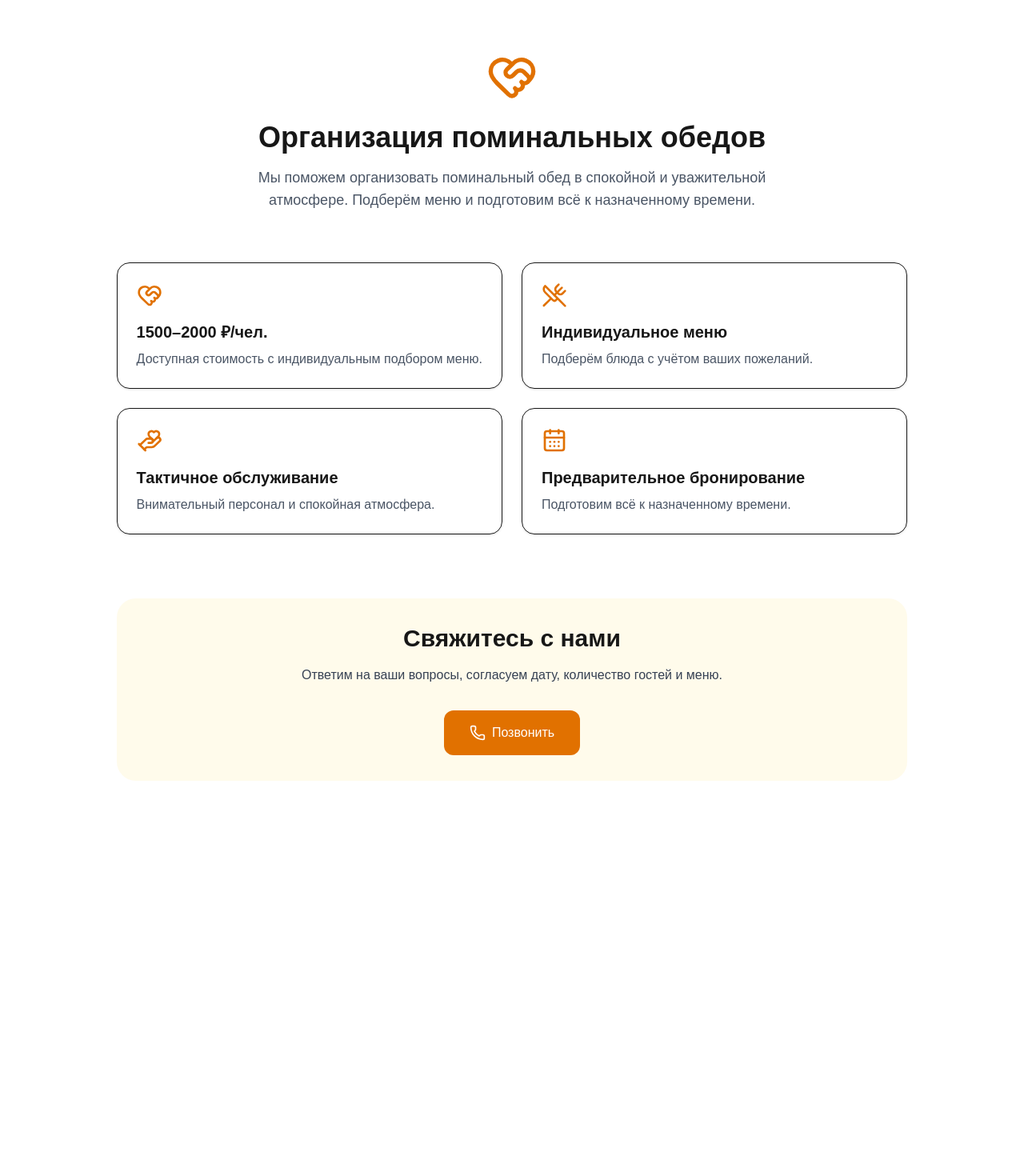
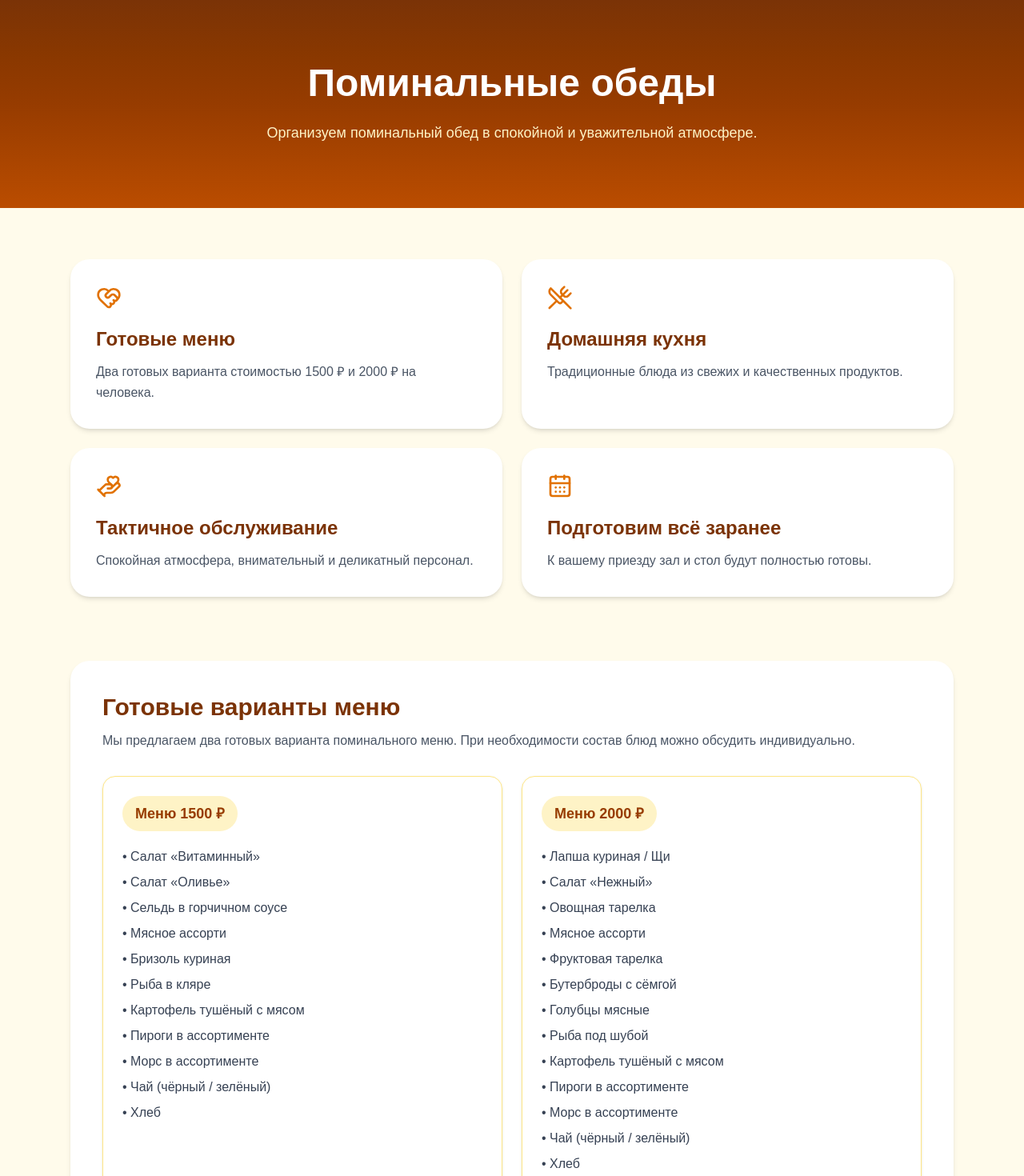
Before and after one commit to semperthY/Sytyi-slon, a Next.js app: page /memorial in a window 1280 px wide. Shown: the top 1470 px of the page at 80% size. Before the commit the page ends 1040 px from the top, so only its background shows below. Built offline with nearby package versions, Linux system fonts and the light colour scheme.

Commit message:
Оформлены страницы банкетов и поминальных обедов

```diff
--- a/src/app/banquets/page.tsx
+++ b/src/app/banquets/page.tsx
@@ -1,5 +1,12 @@
+import PageHero from "@/components/PageHero";
 import Link from "next/link";
-import { Phone, Wine, Music4, Tv, UtensilsCrossed, PartyPopper } from "lucide-react";
+import {
+  Phone,
+  Wine,
+  Music4,
+  Tv,
+  UtensilsCrossed,
+} from "lucide-react";
 
 export const metadata = {
   title: "Банкеты | Сытый Слонъ",
@@ -9,91 +16,93 @@ export const metadata = {
 
 const features = [
   {
-    icon: <UtensilsCrossed className="w-8 h-8 text-amber-600" />,
+    icon: <UtensilsCrossed className="h-8 w-8 text-amber-600" />,
     title: "От 2500 ₽/чел.",
-    text: "Банкетное меню с индивидуальным подбором блюд.",
+    text: "Индивидуальный подбор банкетного меню под ваше мероприятие.",
   },
   {
-    icon: <Wine className="w-8 h-8 text-amber-600" />,
+    icon: <Wine className="h-8 w-8 text-amber-600" />,
     title: "Свой алкоголь",
     text: "Разрешается принести алкоголь с собой.",
   },
   {
-    icon: <Music4 className="w-8 h-8 text-amber-600" />,
+    icon: <Music4 className="h-8 w-8 text-amber-600" />,
     title: "Музыкальное оборудование",
-    text: "Для праздников и торжеств.",
+    text: "Для праздников, юбилеев и корпоративов.",
   },
   {
-    icon: <Tv className="w-8 h-8 text-amber-600" />,
+    icon: <Tv className="h-8 w-8 text-amber-600" />,
     title: "Телевизор",
-    text: "Для фото, видео и поздравлений.",
+    text: "Для фото, видео, презентаций и поздравлений.",
   },
 ];
 
 export default function BanquetsPage() {
   return (
-    <main className="max-w-6xl mx-auto px-6 py-16">
+    <div className="min-h-screen bg-amber-50">
+      <PageHero
+        title="Организация банкетов"
+        subtitle="Свадьбы, юбилеи, дни рождения, корпоративы и другие торжественные мероприятия."
+      />
 
-      <section className="text-center mb-16">
-        <PartyPopper className="w-16 h-16 mx-auto text-amber-600 mb-6" />
+      <main className="mx-auto max-w-6xl px-6 py-16">
 
-        <h1 className="text-4xl font-bold mb-4">
-          Организация банкетов
-        </h1>
-
-        <p className="text-lg text-gray-600 max-w-2xl mx-auto">
-          Кафе «Сытый Слонъ» приглашает провести свадьбы, юбилеи,
-          дни рождения, корпоративы и другие торжественные мероприятия
-          в уютной атмосфере.
-        </p>
-      </section>
-
-      <section className="grid md:grid-cols-2 gap-6 mb-20">
+        <section className="mb-20 grid gap-6 md:grid-cols-2">
           {features.map((item) => (
             <div
               key={item.title}
-            className="rounded-2xl border p-6 shadow-sm hover:shadow-md transition"
+              className="rounded-3xl bg-white p-8 shadow-md transition-all duration-300 hover:-translate-y-1 hover:shadow-xl"
             >
               {item.icon}
 
-            <h3 className="text-xl font-semibold mt-4 mb-2">
+              <h3 className="mt-5 text-2xl font-bold text-amber-900">
                 {item.title}
               </h3>
 
-            <p className="text-gray-600">
+              <p className="mt-3 leading-relaxed text-gray-600">
                 {item.text}
               </p>
             </div>
           ))}
         </section>
 
-      <section className="mb-20">
-        <h2 className="text-3xl font-bold mb-8">
-          Подходит для
+        <section className="mb-20 rounded-3xl bg-white p-10 shadow-md">
+          <h2 className="mb-6 text-3xl font-bold text-amber-900">
+            Индивидуальное банкетное меню
           </h2>
 
-        <div className="grid sm:grid-cols-2 lg:grid-cols-3 gap-4">
-          <div className="rounded-xl border p-5">💍 Свадьбы</div>
-          <div className="rounded-xl border p-5">🎂 Дни рождения</div>
-          <div className="rounded-xl border p-5">🎉 Юбилеи</div>
-          <div className="rounded-xl border p-5">👔 Корпоративы</div>
-          <div className="rounded-xl border p-5">👨‍👩‍👧 Семейные праздники</div>
-        </div>
+          <p className="mb-6 text-lg leading-8 text-gray-700">
+            Банкетное меню составляется индивидуально с учётом ваших пожеланий,
+            бюджета и количества гостей. Вы можете выбрать любые блюда из
+            нашего ассортимента, а наши сотрудники помогут подобрать
+            оптимальное меню именно для вашего мероприятия.
+          </p>
+
+          <p className="mb-8 text-xl font-semibold text-amber-700">
+            Стоимость банкетного меню — от 2500 ₽ с человека.
+          </p>
+
+          <a
+            href="/banquet-menu.pdf"
+            className="inline-flex items-center rounded-xl bg-amber-700 px-6 py-4 font-semibold text-white transition hover:bg-amber-800"
+          >
+            📄 Скачать банкетное меню (PDF)
+          </a>
         </section>
 
-      <section className="bg-amber-50 rounded-3xl p-8 text-center">
-        <h2 className="text-3xl font-bold mb-4">
+        <section className="rounded-3xl bg-gradient-to-r from-amber-700 to-amber-900 p-10 text-center text-white shadow-xl">
+          <h2 className="mb-4 text-3xl font-bold">
             Забронировать банкет
           </h2>
 
-        <p className="text-gray-700 mb-8">
-          Свяжитесь с нами, и мы поможем подобрать меню
-          и ответим на все ваши вопросы.
+          <p className="mx-auto mb-8 max-w-2xl text-lg text-amber-100">
+            Свяжитесь с нами, и мы поможем подобрать банкетное меню, ответим на
+            все вопросы и поможем организовать ваше мероприятие.
           </p>
 
           <Link
             href="tel:+79159847077"
-          className="inline-flex items-center gap-2 bg-amber-600 text-white px-8 py-4 rounded-xl hover:bg-amber-700 transition"
+            className="inline-flex items-center gap-2 rounded-xl bg-white px-8 py-4 font-semibold text-amber-800 transition hover:scale-105"
           >
             <Phone size={20} />
             Позвонить
@@ -101,5 +110,6 @@ export default function BanquetsPage() {
         </section>
 
       </main>
+    </div>
   );
 }
--- a/src/app/memorial/page.tsx
+++ b/src/app/memorial/page.tsx
@@ -1,3 +1,4 @@
+import PageHero from "@/components/PageHero";
 import Link from "next/link";
 import {
   Phone,
@@ -15,79 +16,129 @@ export const metadata = {
 
 const features = [
   {
-    icon: <HeartHandshake className="w-8 h-8 text-amber-600" />,
-    title: "1500–2000 ₽/чел.",
-    text: "Доступная стоимость с индивидуальным подбором меню.",
+    icon: <HeartHandshake className="h-8 w-8 text-amber-600" />,
+    title: "Готовые меню",
+    text: "Два готовых варианта стоимостью 1500 ₽ и 2000 ₽ на человека.",
   },
   {
-    icon: <UtensilsCrossed className="w-8 h-8 text-amber-600" />,
-    title: "Индивидуальное меню",
-    text: "Подберём блюда с учётом ваших пожеланий.",
+    icon: <UtensilsCrossed className="h-8 w-8 text-amber-600" />,
+    title: "Домашняя кухня",
+    text: "Традиционные блюда из свежих и качественных продуктов.",
   },
   {
-    icon: <HandHeart className="w-8 h-8 text-amber-600" />,
+    icon: <HandHeart className="h-8 w-8 text-amber-600" />,
     title: "Тактичное обслуживание",
-    text: "Внимательный персонал и спокойная атмосфера.",
+    text: "Спокойная атмосфера, внимательный и деликатный персонал.",
   },
   {
-    icon: <CalendarDays className="w-8 h-8 text-amber-600" />,
-    title: "Предварительное бронирование",
-    text: "Подготовим всё к назначенному времени.",
+    icon: <CalendarDays className="h-8 w-8 text-amber-600" />,
+    title: "Подготовим всё заранее",
+    text: "К вашему приезду зал и стол будут полностью готовы.",
   },
 ];
 
 export default function MemorialPage() {
   return (
-    <main className="max-w-6xl mx-auto px-6 py-16">
-      <section className="text-center mb-16">
-        <HeartHandshake className="w-16 h-16 mx-auto text-amber-600 mb-6" />
+    <div className="min-h-screen bg-amber-50">
+      <PageHero
+        title="Поминальные обеды"
+        subtitle="Организуем поминальный обед в спокойной и уважительной атмосфере."
+      />
 
-        <h1 className="text-4xl font-bold mb-4">
-          Организация поминальных обедов
-        </h1>
-
-        <p className="text-lg text-gray-600 max-w-2xl mx-auto">
-          Мы поможем организовать поминальный обед в спокойной и уважительной
-          атмосфере. Подберём меню и подготовим всё к назначенному времени.
-        </p>
-      </section>
-
-      <section className="grid md:grid-cols-2 gap-6 mb-20">
+      <main className="mx-auto max-w-6xl px-6 py-16">
+        <section className="mb-20 grid gap-6 md:grid-cols-2">
           {features.map((item) => (
             <div
               key={item.title}
-            className="rounded-2xl border p-6 shadow-sm hover:shadow-md transition"
+              className="rounded-3xl bg-white p-8 shadow-md transition-all duration-300 hover:-translate-y-1 hover:shadow-xl"
             >
               {item.icon}
 
-            <h3 className="text-xl font-semibold mt-4 mb-2">
+              <h3 className="mt-5 text-2xl font-bold text-amber-900">
                 {item.title}
               </h3>
 
-            <p className="text-gray-600">
+              <p className="mt-3 leading-relaxed text-gray-600">
                 {item.text}
               </p>
             </div>
           ))}
         </section>
 
-      <section className="bg-amber-50 rounded-3xl p-8 text-center">
-        <h2 className="text-3xl font-bold mb-4">
+        <section className="mb-20 rounded-3xl bg-white p-10 shadow-md">
+          <h2 className="mb-3 text-3xl font-bold text-amber-900">
+            Готовые варианты меню
+          </h2>
+
+          <p className="mb-8 text-gray-600">
+            Мы предлагаем два готовых варианта поминального меню. При
+            необходимости состав блюд можно обсудить индивидуально.
+          </p>
+
+          <div className="grid gap-6 lg:grid-cols-2">
+            <div className="rounded-2xl border border-amber-200 p-6 shadow-sm">
+              <div className="mb-5 inline-flex rounded-full bg-amber-100 px-4 py-2 text-lg font-bold text-amber-800">
+                Меню 1500 ₽
+              </div>
+
+              <ul className="space-y-2 text-gray-700">
+                <li>• Салат «Витаминный»</li>
+                <li>• Салат «Оливье»</li>
+                <li>• Сельдь в горчичном соусе</li>
+                <li>• Мясное ассорти</li>
+                <li>• Бризоль куриная</li>
+                <li>• Рыба в кляре</li>
+                <li>• Картофель тушёный с мясом</li>
+                <li>• Пироги в ассортименте</li>
+                <li>• Морс в ассортименте</li>
+                <li>• Чай (чёрный / зелёный)</li>
+                <li>• Хлеб</li>
+              </ul>
+            </div>
+
+            <div className="rounded-2xl border border-amber-200 p-6 shadow-sm">
+              <div className="mb-5 inline-flex rounded-full bg-amber-100 px-4 py-2 text-lg font-bold text-amber-800">
+                Меню 2000 ₽
+              </div>
+
+              <ul className="space-y-2 text-gray-700">
+                <li>• Лапша куриная / Щи</li>
+                <li>• Салат «Нежный»</li>
+                <li>• Овощная тарелка</li>
+                <li>• Мясное ассорти</li>
+                <li>• Фруктовая тарелка</li>
+                <li>• Бутерброды с сёмгой</li>
+                <li>• Голубцы мясные</li>
+                <li>• Рыба под шубой</li>
+                <li>• Картофель тушёный с мясом</li>
+                <li>• Пироги в ассортименте</li>
+                <li>• Морс в ассортименте</li>
+                <li>• Чай (чёрный / зелёный)</li>
+                <li>• Хлеб</li>
+              </ul>
+            </div>
+          </div>
+        </section>
+
+        <section className="rounded-3xl bg-gradient-to-r from-amber-700 to-amber-900 p-10 text-center text-white shadow-xl">
+          <h2 className="mb-4 text-3xl font-bold">
             Свяжитесь с нами
           </h2>
 
-        <p className="text-gray-700 mb-8">
-          Ответим на ваши вопросы, согласуем дату, количество гостей и меню.
+          <p className="mx-auto mb-8 max-w-2xl text-lg text-amber-100">
+            Поможем выбрать подходящее меню, согласуем дату проведения и
+            ответим на все ваши вопросы.
           </p>
 
           <Link
-          href="tel:+7XXXXXXXXXX"
-          className="inline-flex items-center gap-2 bg-amber-600 text-white px-8 py-4 rounded-xl hover:bg-amber-700 transition"
+            href="tel:+79159847077"
+            className="inline-flex items-center gap-2 rounded-xl bg-white px-8 py-4 font-semibold text-amber-800 transition hover:scale-105"
           >
             <Phone size={20} />
             Позвонить
           </Link>
         </section>
       </main>
+    </div>
   );
 }
--- /dev/null
+++ b/src/components/PageHero.tsx
@@ -0,0 +1,23 @@
+interface PageHeroProps {
+  title: string;
+  subtitle: string;
+}
+
+export default function PageHero({
+  title,
+  subtitle,
+}: PageHeroProps) {
+  return (
+    <section className="bg-gradient-to-b from-amber-900 via-amber-800 to-amber-700 text-white">
+      <div className="mx-auto max-w-6xl px-6 py-20 text-center">
+        <h1 className="text-4xl font-bold md:text-5xl">
+          {title}
+        </h1>
+
+        <p className="mx-auto mt-6 max-w-2xl text-lg text-amber-100">
+          {subtitle}
+        </p>
+      </div>
+    </section>
+  );
+}
```
Lines whose indentation alone changed are shown as unchanged.
